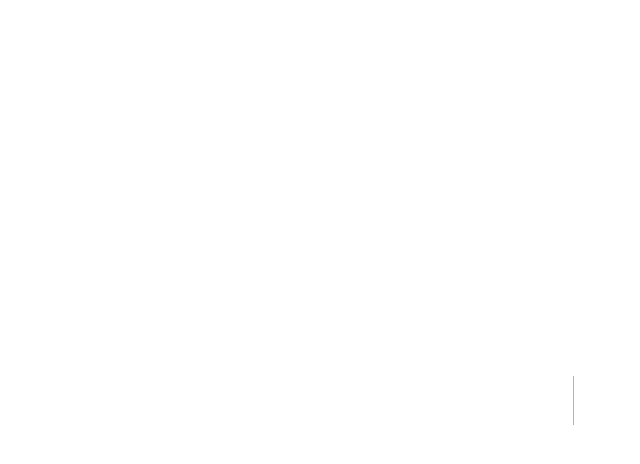
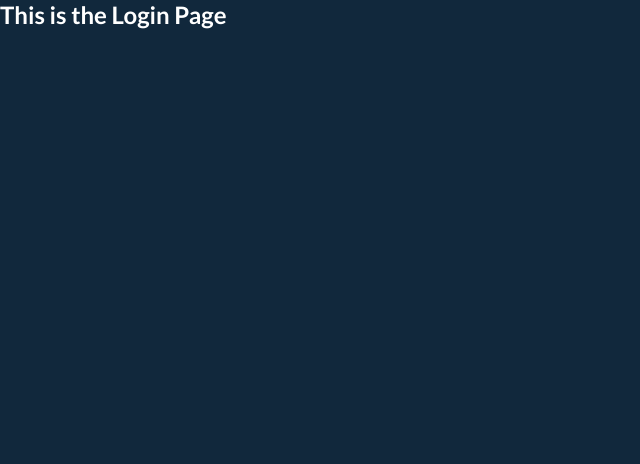
Before and after one commit to Chacho104/eventour-app, a Next.js app: page /login in a window 1280 px wide. Before the commit this address had no page. Shown: the top 464 px of the page, without its empty margins (0-640 px from the left). Built offline with nearby package versions, Linux system fonts and the light colour scheme.

Commit message:
Create the login page index route component

```diff
--- /dev/null
+++ b/pages/login/index.js
@@ -0,0 +1,11 @@
+function LoginPage() {
+  return (
+    <section>
+      <div>
+        <h1>This is the Login Page</h1>
+      </div>
+    </section>
+  );
+}
+
+export default LoginPage;
```
